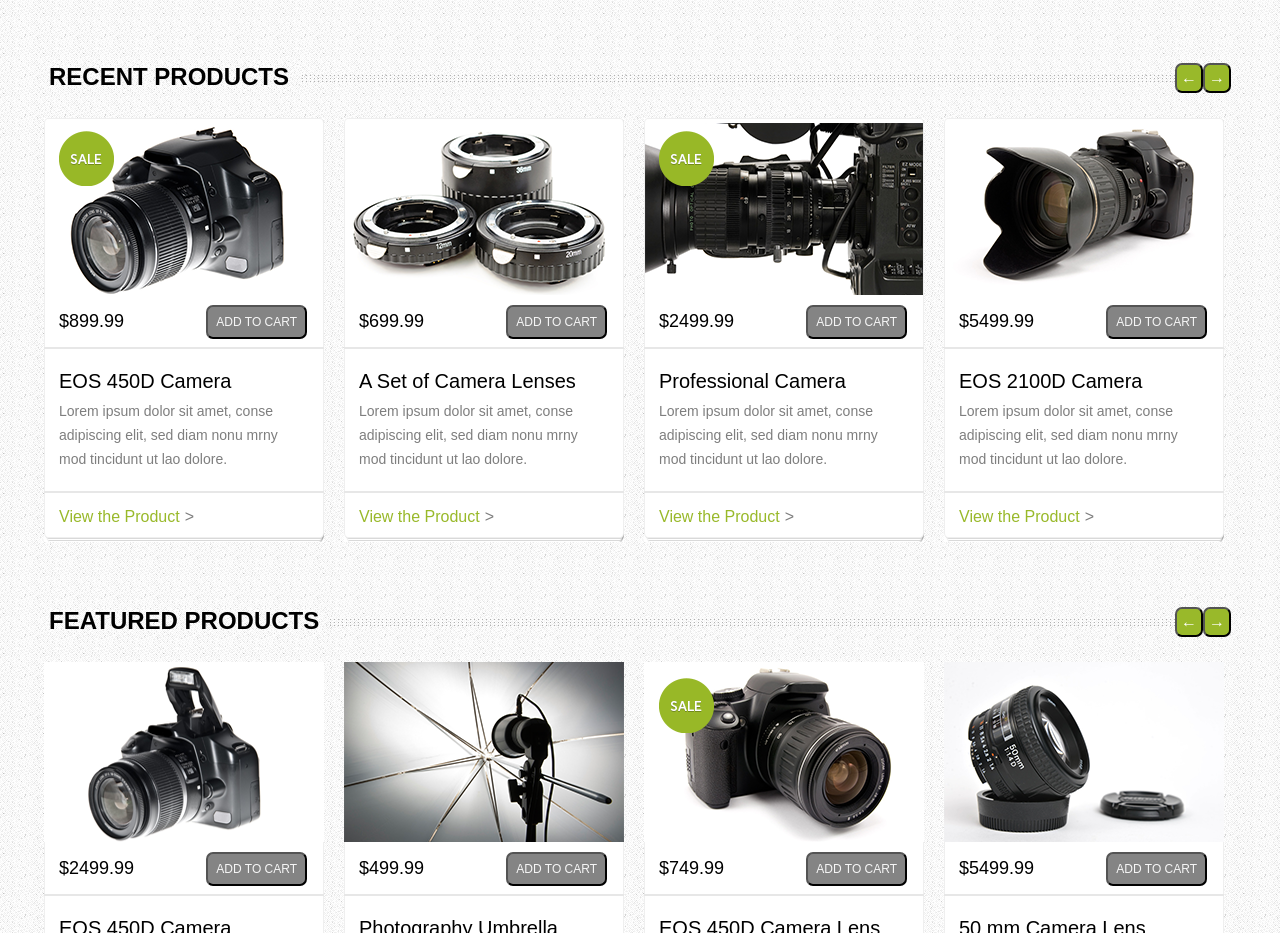
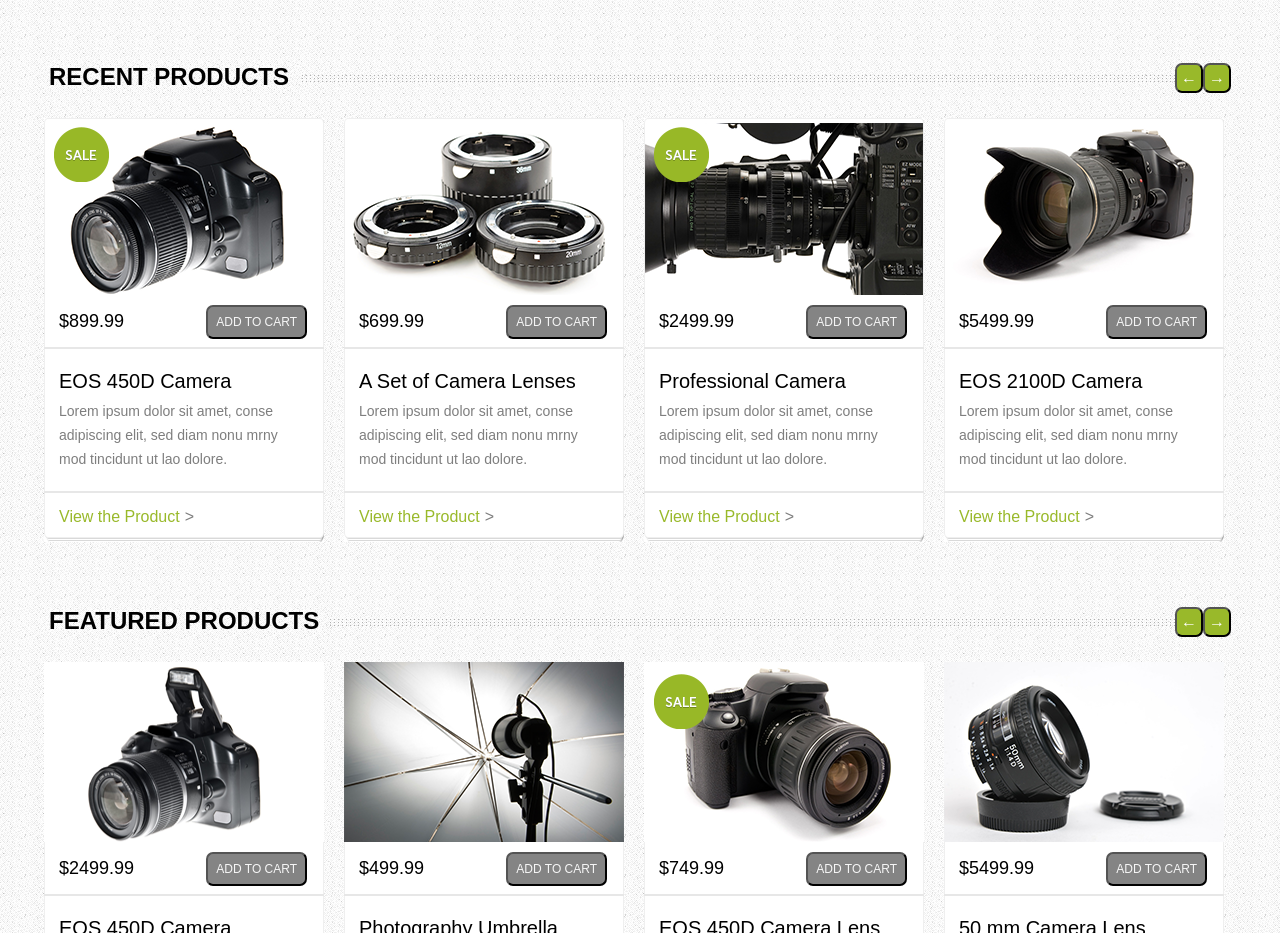
Before and after one commit to hungjie19/PSDtoHTML-1, a plain HTML site: page index.html in a window 1280 px wide. Shown: the part 820-1753 px from the top of the page. Drawn offline with Linux system fonts and the light colour scheme.

Commit message:
edit sale icon

```diff
--- a/index.html
+++ b/index.html
@@ -118,14 +118,13 @@
 		<ul>
 			<li class="product_BG Interval">
 				<img class="recentImg" src="images/product-1.png" alt="product">
-
 				<div class="saleInfo">
 					<span>$899.99</span>
 					<button>ADD TO CART</button>
 				</div>
+				<span class="sale"></span>
 				<hr>
 				<div class="priceInfo">
-				<span class="sale"></span>
 					<h3>EOS 450D Camera</h3>
 					<p>Lorem ipsum dolor sit amet, conse adipiscing elit, sed diam nonu mrny mod tincidunt ut lao dolore.</p>
 				</div>
@@ -152,9 +151,9 @@
 					<span>$2499.99</span>
 					<button>ADD TO CART</button>
 				</div>
+				<span class="sale"></span>
 				<hr>
 				<div class="priceInfo">
-					<span class="sale"></span>
 					<h3>Professional Camera</h3>
 					<p>Lorem ipsum dolor sit amet, conse adipiscing elit, sed diam nonu mrny mod tincidunt ut lao dolore.</p>
 				</div>
@@ -219,9 +218,9 @@
 					<span>$749.99</span>
 					<button>ADD TO CART</button>
 				</div>
+				<span class="sale"></span>
 				<hr>
 				<div class="priceInfo">
-					<span class="sale"></span>
 					<h3>EOS 450D Camera Lens</h3>
 					<p>Lorem ipsum dolor sit amet, conse adipiscing elit, sed diam nonu mrny mod tincidunt ut lao dolore.</p>
 				</div>
--- a/sass/index.sass
+++ b/sass/index.sass
@@ -181,7 +181,8 @@ header
 	+bg('sale.png')
 	float: left
 	position: relative
-	margin-top: -240px
+	margin-top: -220px
+	margin-left: 10px
 
 .saleInfo
 	margin: 10px 17px 10px 15px
```
Also changed, not shown: css/all.css, 1 other file.
